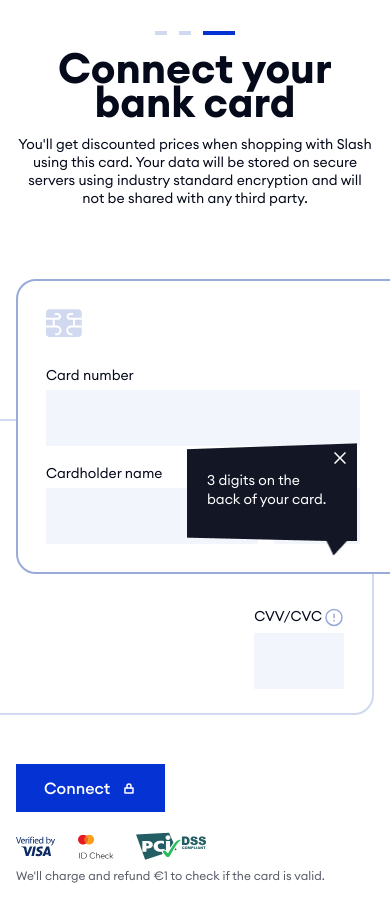
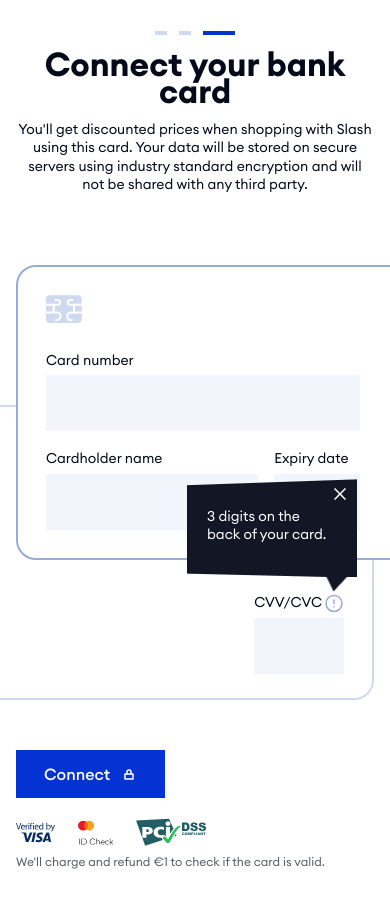
Before and after one commit to Lexa74/slash, a plain HTML site: page index.html in a window 390 px wide. Both pictures are taken after a click on the element 334 px from the left and 691 px from the top of the page. Shown: the part 71-972 px from the top of the page. Drawn offline with Linux system fonts and the light colour scheme.

Commit message:
Small BugFix (popup + heading)

```diff
--- a/src/styles/style.css
+++ b/src/styles/style.css
@@ -327,13 +327,18 @@ img {
     .footer-block {
         margin-top: 190px;
     }
+    .card .title {
+        font-size: 24px;
+    }
+    .card-wrapper .popup {
+        top: 70px;
+    }
 }
 
 @media (max-width: 475px) {
     .card .card-wrapper {
         width: 120%;
     }
-
     .footer-block .wrapper-footer {
         flex-direction: column;
         align-items: flex-start;
@@ -344,4 +349,7 @@ img {
     .card-wrapper .number, .card .inputs-wrapper {
         width: 85%;
     }
+    .card .title {
+        font-size: 22px;
+    }
 }
```
